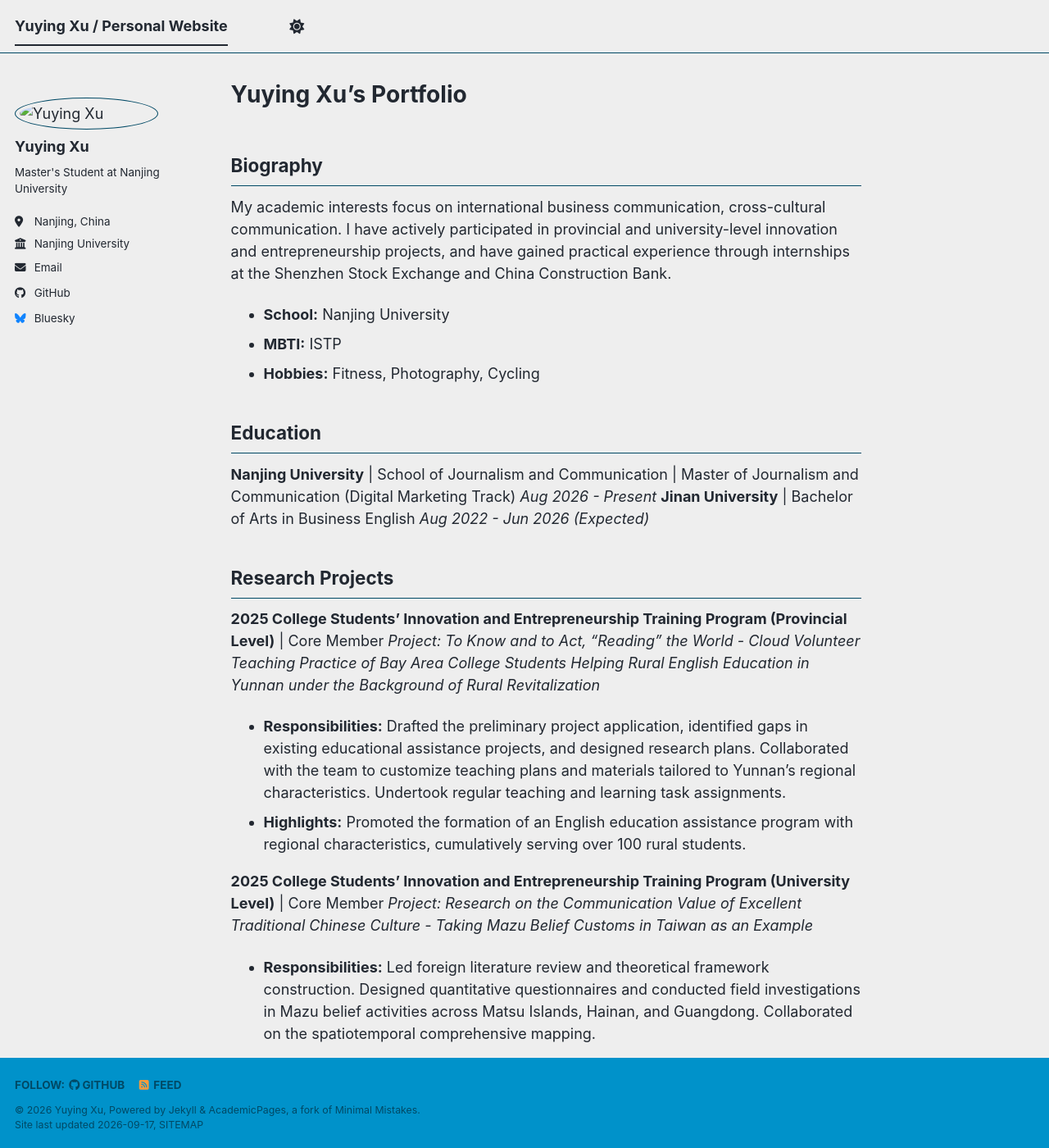
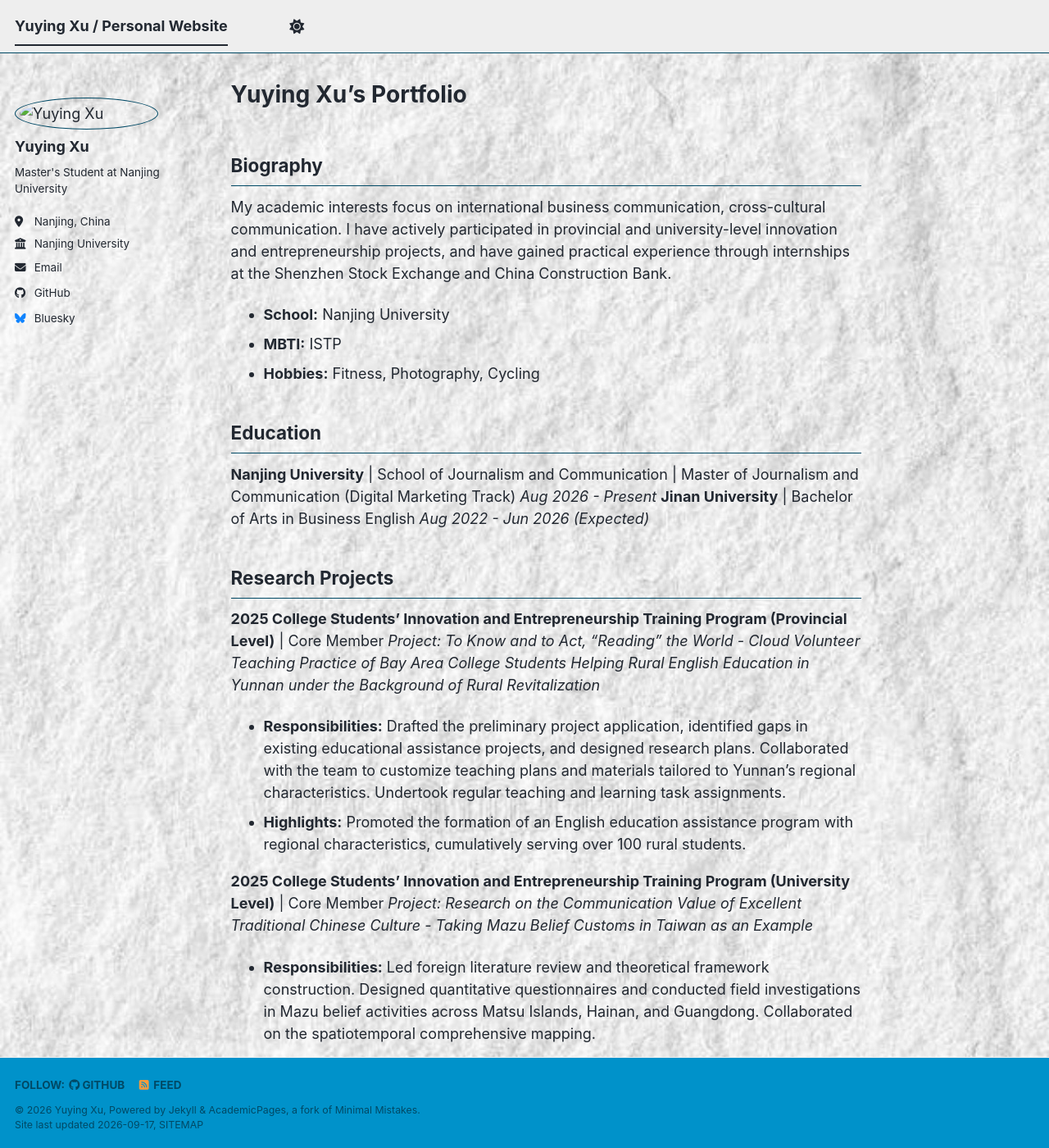
Before and after one commit to XuYuying2026/XuYuying2026.github.io, a Jekyll site: the page built from _pages/about.md, in a window 1280 px wide and 1400 px high. Shown: the whole window at 82% size. Built offline with Jekyll 4.4.1, drawn with Linux system fonts in a browser that asks for light colours; a style sheet for code colours, icons or effects is not loaded.

Commit message:
Add background styles to body in main.scss

```diff
--- a/assets/css/main.scss
+++ b/assets/css/main.scss
@@ -37,3 +37,9 @@
     "layout/sidebar",
     "layout/json_cv"
 ;
+body {
+  background-image: url('/images/background.jpg');
+  background-size: cover;
+  background-attachment: fixed;
+  background-repeat: no-repeat;
+}
```
